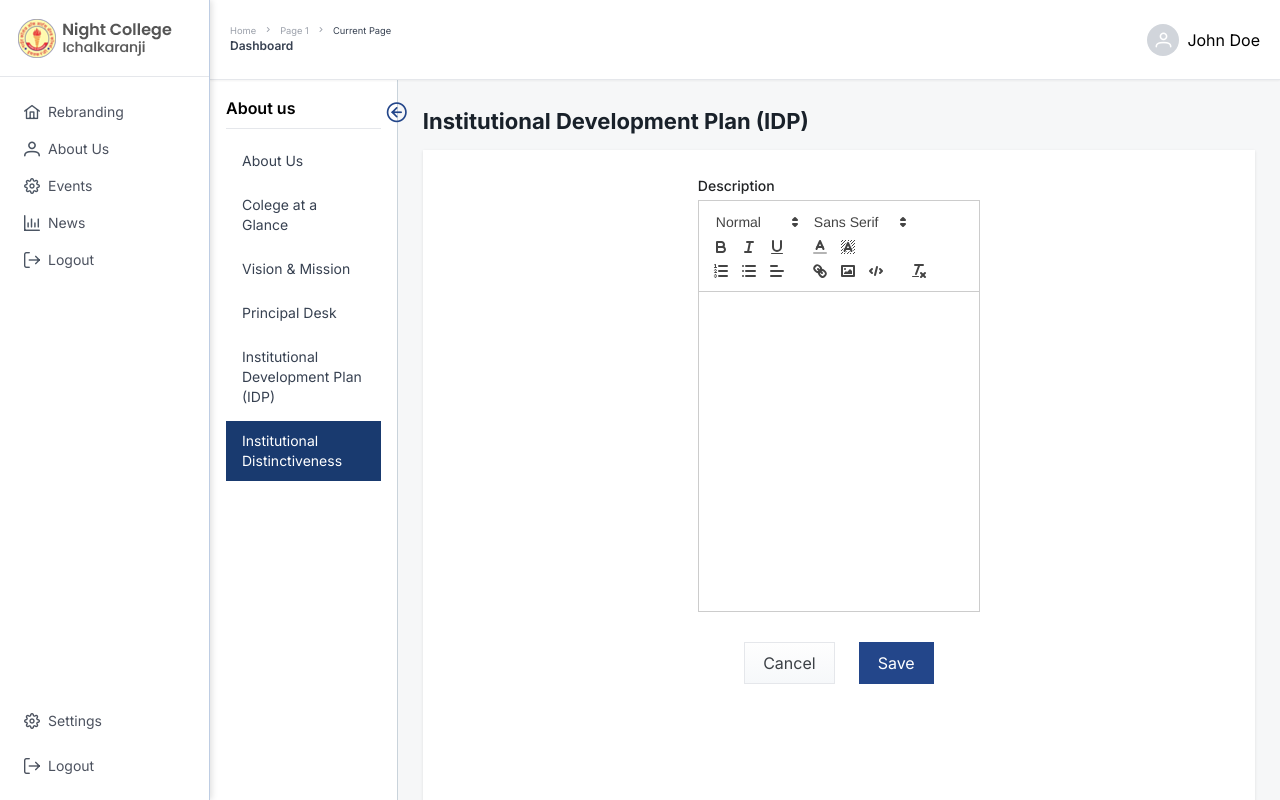
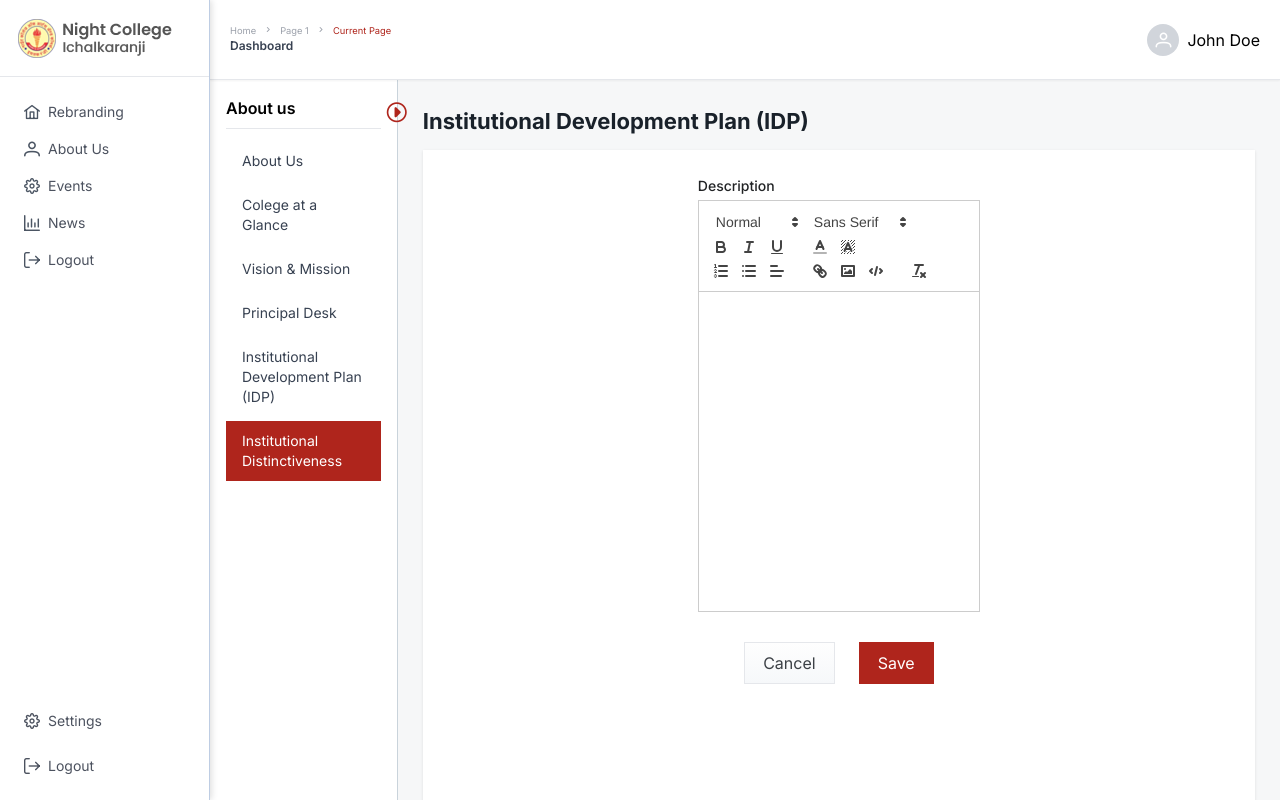
Before and after one commit to sujityadav/nightcollege, a Next.js app: page /admin/about-us/id in a window 1280 px wide. Built offline with nearby package versions, Linux system fonts and the light colour scheme.

Commit message:
color added

```diff
--- a/src/app/admin/about-us/colege-glance/page.js
+++ b/src/app/admin/about-us/colege-glance/page.js
@@ -69,7 +69,7 @@ export default function AboutUs() {
                  <Link href='' className='cancelbtn  px-[14px] xl:px-[18px] 3xl:px-[0.938vw] py-[10px] xl:py-[12px] 3xl:py-[0.625vw] leading-[100%]'>
                   Cancel
                 </Link>
-                <button type='submit' className='text-white border bg-[#23468a] border-[#23468a] px-[14px] xl:px-[18px] 3xl:px-[0.938vw] py-[10px] xl:py-[12px] 3xl:py-[0.625vw] leading-[100%]'>
+                <button type='submit' className='text-white border bg-[#af251c] border-[#af251c] px-[14px] xl:px-[18px] 3xl:px-[0.938vw] py-[10px] xl:py-[12px] 3xl:py-[0.625vw] leading-[100%]'>
                   Save
                 </button>
 
--- a/src/app/admin/about-us/id/page.js
+++ b/src/app/admin/about-us/id/page.js
@@ -69,7 +69,7 @@ export default function AboutUs() {
                  <Link href='' className='cancelbtn  px-[14px] xl:px-[18px] 3xl:px-[0.938vw] py-[10px] xl:py-[12px] 3xl:py-[0.625vw] leading-[100%]'>
                   Cancel
                 </Link>
-                <button type='submit' className='text-white border bg-[#23468a] border-[#23468a] px-[14px] xl:px-[18px] 3xl:px-[0.938vw] py-[10px] xl:py-[12px] 3xl:py-[0.625vw] leading-[100%]'>
+                <button type='submit' className='text-white border bg-[#af251c] border-[#af251c] px-[14px] xl:px-[18px] 3xl:px-[0.938vw] py-[10px] xl:py-[12px] 3xl:py-[0.625vw] leading-[100%]'>
                   Save
                 </button>
 
--- a/src/app/admin/about-us/idp/page.js
+++ b/src/app/admin/about-us/idp/page.js
@@ -69,7 +69,7 @@ export default function AboutUs() {
                  <Link href='' className='cancelbtn  px-[14px] xl:px-[18px] 3xl:px-[0.938vw] py-[10px] xl:py-[12px] 3xl:py-[0.625vw] leading-[100%]'>
                   Cancel
                 </Link>
-                <button type='submit' className='text-white border bg-[#23468a] border-[#23468a] px-[14px] xl:px-[18px] 3xl:px-[0.938vw] py-[10px] xl:py-[12px] 3xl:py-[0.625vw] leading-[100%]'>
+                <button type='submit' className='text-white border bg-[#af251c] border-[#af251c] px-[14px] xl:px-[18px] 3xl:px-[0.938vw] py-[10px] xl:py-[12px] 3xl:py-[0.625vw] leading-[100%]'>
                   Save
                 </button>
 
--- a/src/app/admin/about-us/page.js
+++ b/src/app/admin/about-us/page.js
@@ -72,7 +72,7 @@ export default function AboutUs() {
                  <Link href='' className='cancelbtn  px-[14px] xl:px-[18px] 3xl:px-[0.938vw] py-[10px] xl:py-[12px] 3xl:py-[0.625vw] leading-[100%]'>
                   Cancel
                 </Link>
-                <button type='submit' className='text-white border bg-[#23468a] border-[#23468a] px-[14px] xl:px-[18px] 3xl:px-[0.938vw] py-[10px] xl:py-[12px] 3xl:py-[0.625vw] leading-[100%]'>
+                <button type='submit' className='text-white border bg-[#af251c] border-[#af251c] px-[14px] xl:px-[18px] 3xl:px-[0.938vw] py-[10px] xl:py-[12px] 3xl:py-[0.625vw] leading-[100%]'>
                   Save
                 </button>
 
--- a/src/app/admin/about-us/principal-desk/page.js
+++ b/src/app/admin/about-us/principal-desk/page.js
@@ -83,8 +83,6 @@ export default function AboutUs() {
                     </button>
                   </div>
                 </div>
-
-
               </div>
               <div className='p-2 border flex gap-3 items-center'>
                 <Image src="/images/admin/profile_default.png" className="inline mb-3" width={135} height={160} alt='Upload' />
@@ -96,23 +94,18 @@ export default function AboutUs() {
                   </div>
                 </div>
               </div>
-
             </div>
-
-
             <div className='mt-[30px]'>
               <div className='flex justify-center gap-6'>
                 {/* <Button label="Save" /> */}
                 <Link href='' className='cancelbtn  px-[14px] xl:px-[18px] 3xl:px-[0.938vw] py-[10px] xl:py-[12px] 3xl:py-[0.625vw] leading-[100%]'>
                   Cancel
                 </Link>
-                <button type='submit' className='text-white border bg-[#23468a] border-[#23468a] px-[14px] xl:px-[18px] 3xl:px-[0.938vw] py-[10px] xl:py-[12px] 3xl:py-[0.625vw] leading-[100%]'>
+                <button type='submit' className='text-white border bg-[#af251c] border-[#af251c] px-[14px] xl:px-[18px] 3xl:px-[0.938vw] py-[10px] xl:py-[12px] 3xl:py-[0.625vw] leading-[100%]'>
                   Save
                 </button>
-
               </div>
             </div>
-
           </div>
         </div>
       </div>
--- a/src/app/admin/about-us/vision-mission/page.js
+++ b/src/app/admin/about-us/vision-mission/page.js
@@ -69,7 +69,7 @@ export default function AboutUs() {
                  <Link href='' className='cancelbtn  px-[14px] xl:px-[18px] 3xl:px-[0.938vw] py-[10px] xl:py-[12px] 3xl:py-[0.625vw] leading-[100%]'>
                   Cancel
                 </Link>
-                <button type='submit' className='text-white border bg-[#23468a] border-[#23468a] px-[14px] xl:px-[18px] 3xl:px-[0.938vw] py-[10px] xl:py-[12px] 3xl:py-[0.625vw] leading-[100%]'>
+                <button type='submit' className='text-white border bg-[#af251c] border-[#af251c] px-[14px] xl:px-[18px] 3xl:px-[0.938vw] py-[10px] xl:py-[12px] 3xl:py-[0.625vw] leading-[100%]'>
                   Save
                 </button>
 
--- a/src/app/admin/events/page.js
+++ b/src/app/admin/events/page.js
@@ -45,7 +45,7 @@ export default function AboutUs() {
                  <Link href='' className='cancelbtn  px-[14px] xl:px-[18px] 3xl:px-[0.938vw] py-[10px] xl:py-[12px] 3xl:py-[0.625vw] leading-[100%]'>
                   Cancel
                 </Link>
-                <button type='submit' className='text-white border bg-[#23468a] border-[#23468a] px-[14px] xl:px-[18px] 3xl:px-[0.938vw] py-[10px] xl:py-[12px] 3xl:py-[0.625vw] leading-[100%]'>
+                <button type='submit' className='text-white border bg-[#af251c] border-[#af251c] px-[14px] xl:px-[18px] 3xl:px-[0.938vw] py-[10px] xl:py-[12px] 3xl:py-[0.625vw] leading-[100%]'>
                   Save
                 </button>
 
--- a/src/app/components/layout/sub-sidebar/index.tsx
+++ b/src/app/components/layout/sub-sidebar/index.tsx
@@ -28,7 +28,7 @@ export const SubSidebar: React.FC<SubSidebarProps> = ({ title, navItems }) => {
         className="absolute -right-3 top-5 h-6 w-6  flex items-center justify-center border-none bg-transparent text-bgcolor"
       >
         <i
-          className={`pi pi-arrow-circle-left text-[#23468a] text-[20px] ${
+          className={`pi pi-play-circle text-[#af251c] text-[20px] ${
             collapsed ? 'rotate-180' : ''
           }`}
         ></i>
@@ -44,7 +44,7 @@ export const SubSidebar: React.FC<SubSidebarProps> = ({ title, navItems }) => {
                 href={item.href}
                 className={`text-[#19212A] px-[14px] xl:px-[16px] 3xl:px-[0.833vw] py-[10px] xl:py-[10px] 3xl:py-[0.521vw] text-sm ${
                   pathname === item.href
-                    ? 'bg-[#193A6F] text-white'
+                    ? 'bg-[#af251c] text-white'
                     : 'text-gray-700'
                 }`}
               >
--- a/src/app/components/layout/top/index.tsx
+++ b/src/app/components/layout/top/index.tsx
@@ -41,7 +41,7 @@ export default function Top({ ...pageProps }) {
           <i className="pi pi-angle-right text-[8px] text-[#9CA1AB]"></i>
            <Link href='' className="text-[#9CA1AB] text-[12px] xl:text-[0.729vw] leading-none">Page 1</Link>
           <i className="pi pi-angle-right text-[8px] text-[#9CA1AB]"></i>
-          <Link href=''  className="text-[#374151] text-[12px] xl:text-[0.729vw] leading-none">Current Page</Link>
+          <Link href=''  className="text-[#af251c] text-[12px] xl:text-[0.729vw] leading-none">Current Page</Link>
           </div>
 
 
--- a/src/app/globals.css
+++ b/src/app/globals.css
@@ -5,7 +5,7 @@
 
 @layer base {
   :root {
-    --bg-color-primary: #23468a;  /* White */
+    --bg-color-primary: #af251c;  /* White */
 
   }
   }
@@ -60,7 +60,7 @@ box-shadow: 2px 0px 6px 0px rgba(0, 0, 0, 0.12);
  }
  /* button, [type='submit'] {
 
-    background-color: #23468a;
+    background-color: #af251c;
     font-size: 16px;
     font-weight: 300;
     color:white;
```
Lines whose indentation alone changed are shown as unchanged.
